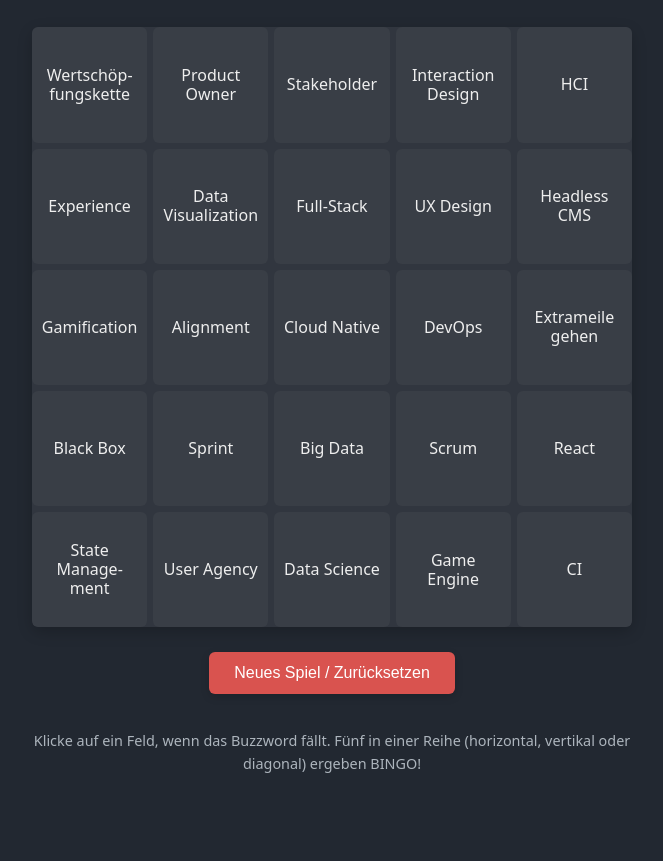
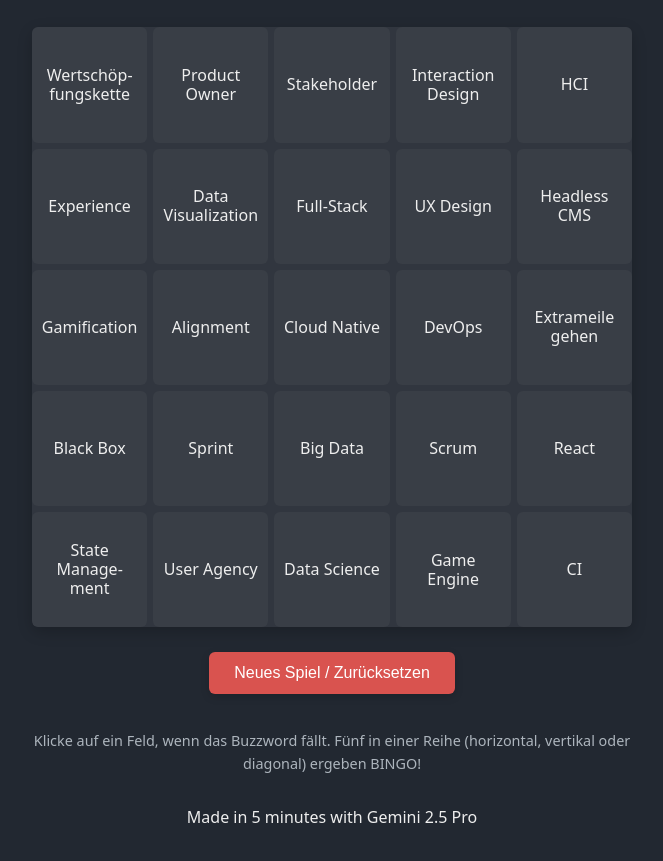
Before and after one commit to cyberhirsch/BuzzwordBingo, a plain HTML site: page index.html in a window 1280 px wide. Shown: the part 139-1000 px from the top of the page, without its empty margins (308-971 px from the left). Before the commit the page ends 956 px from the top, so only its background shows below. Drawn offline with Linux system fonts and the light colour scheme.

Commit message:
Update index.html

```diff
--- a/index.html
+++ b/index.html
@@ -19,6 +19,7 @@
     <button id="reset-button">Neues Spiel / Zurücksetzen</button>
 
     <p class="info">Klicke auf ein Feld, wenn das Buzzword fällt. Fünf in einer Reihe (horizontal, vertikal oder diagonal) ergeben BINGO!</p>
+    <p class="attribution">Made in 5 minutes with Gemini 2.5 Pro</p>
 
     <script src="script.js"></script>
 </body>
```
